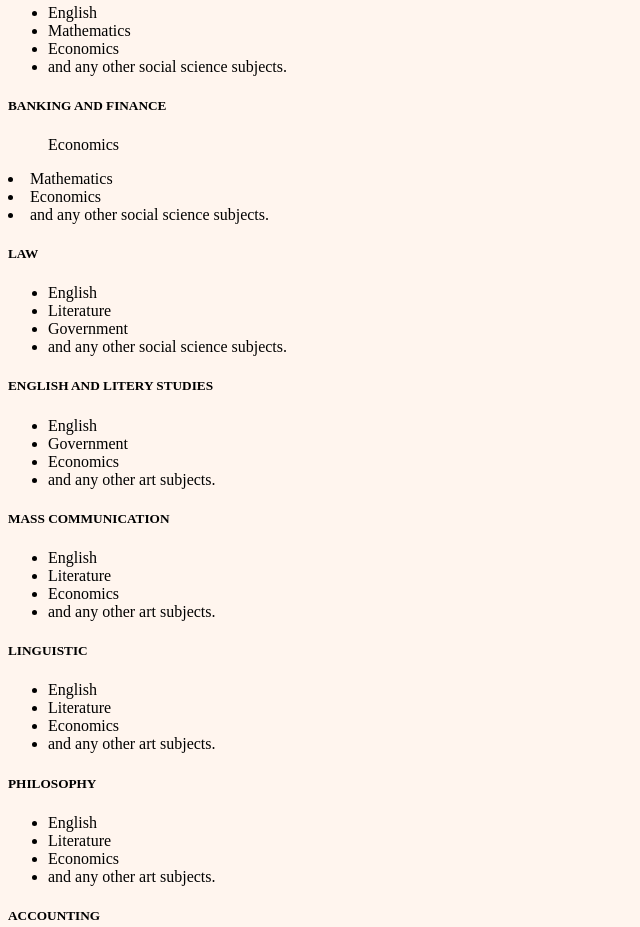
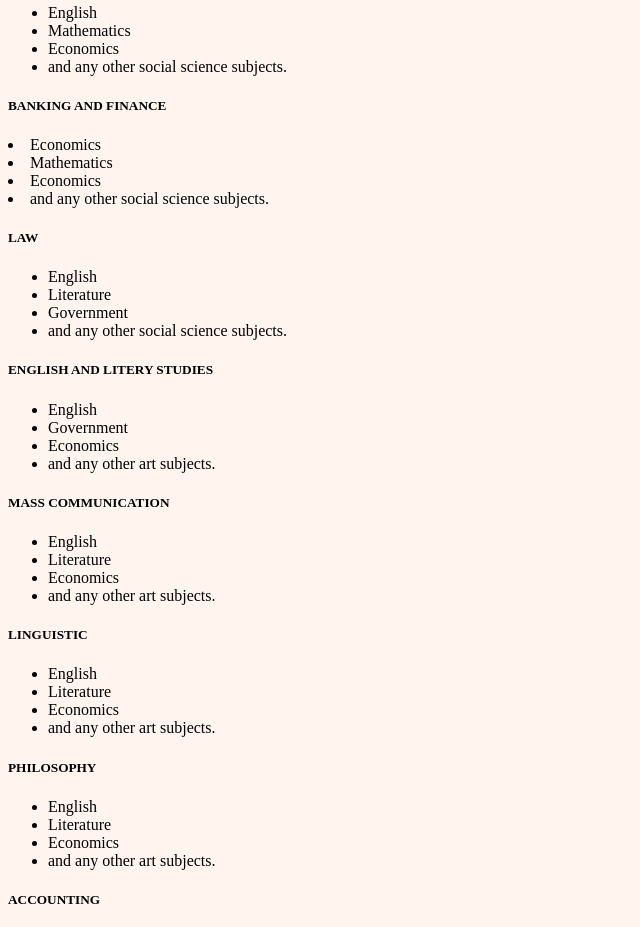
Before and after one commit to 333828/JAMB-CBT, a plain HTML site: page index.html in a window 1280 px wide. Shown: the part 3660-4587 px from the top of the page, without its empty margins (0-640 px from the left). Drawn offline with Linux system fonts and the light colour scheme.

Commit message:
Updated index.html

```diff
--- a/index.html
+++ b/index.html
@@ -250,7 +250,7 @@
     </p>
     <p>
         <h5>BANKING AND FINANCE</h5>
-          <ul>Economics</ul>
+          <li>Economics</li>
           <li>Mathematics</li>
           <li>Economics</li>
           <li>and any other social science subjects.</li>
```
